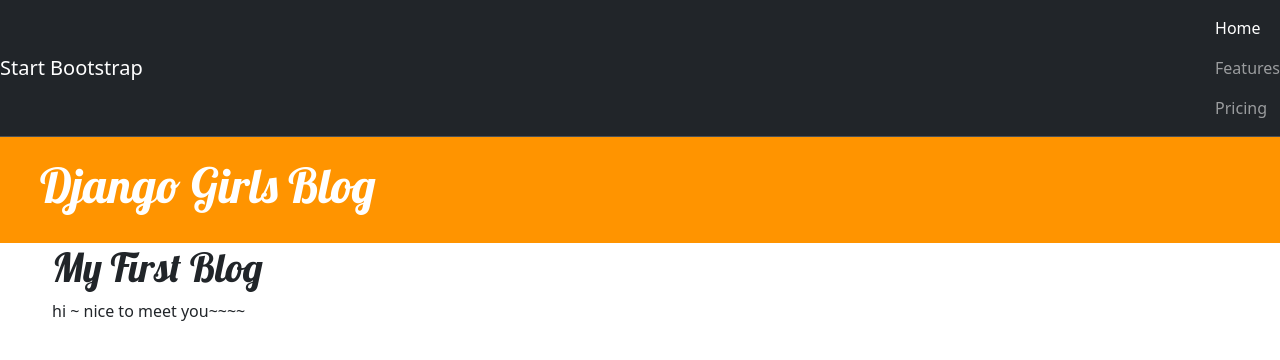
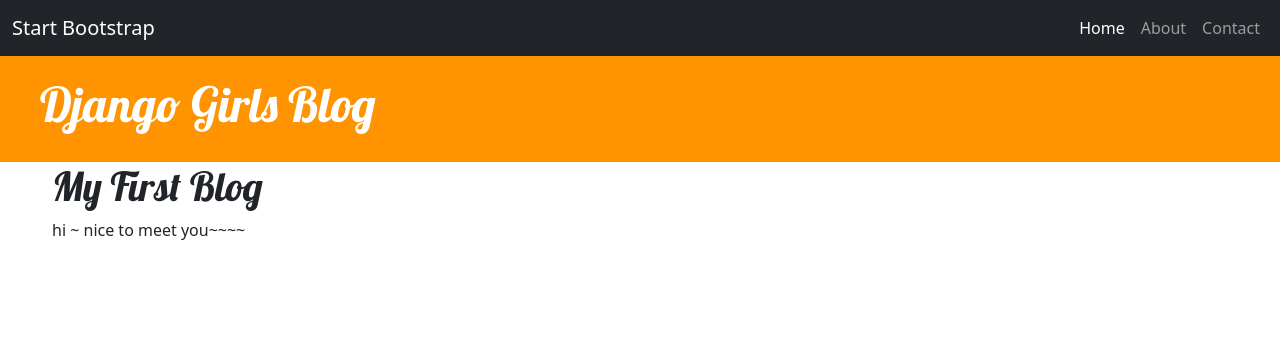
Before and after one commit to eunjinnnn/blog, a Django app: page /post/1/ in a window 1280 px wide. Shown: the top 360 px of the page. Run offline with Django 5.2, Linux system fonts and the light colour scheme; data comes from the database, SQL or seed files in the repository.

Commit message:
navbar final

```diff
--- a/mysite/blog/templates/blog/base.html
+++ b/mysite/blog/templates/blog/base.html
@@ -10,47 +10,29 @@
     </head>
     <body>
         <!-- navbar -->
-        <nav class="navbar bg-dark border-bottom border-body" data-bs-theme="dark">
+        <nav class="navbar navbar-expand-sm bg-dark navbar-dark">
+          <div class="container-fluid">
             <a class="navbar-brand" href="#">Start Bootstrap</a>
-            <ul class="nav justify-content-end">
-              <ul class="navbar-nav" style="display: flex; align-items: baseline;">
-                <li class="nav-item">
-                  <a class="nav-link active" aria-current="page" href="#">Home</a>
-                </li>
-                <li class="nav-item">
-                  <a class="nav-link" href="#">Features</a>
-                </li>
-                <li class="nav-item">
-                  <a class="nav-link" href="#">Pricing</a>
-                </li>
-              </ul>
-            </ul>
-        </nav>
-
-        <!-- <nav class="navbar navbar-expand-lg bg-body-tertiary">
-            <div class="container-fluid">
-            <a class="navbar-brand" href="#">Navbar</a>
             <button class="navbar-toggler" type="button" data-bs-toggle="collapse" data-bs-target="#navbarNavDropdown" aria-controls="navbarNavDropdown" aria-expanded="false" aria-label="Toggle navigation">
               <span class="navbar-toggler-icon"></span>
             </button>
-            <div class="collapse navbar-collapse" id="navbarNavDropdown" >
+            <div class="collapse navbar-collapse justify-content-end" id="navbarNavDropdown" >
               <ul class="nav justify-content-end">
                   <ul class="navbar-nav">
                     <li class="nav-item">
                       <a class="nav-link active" aria-current="page" href="#">Home</a>
                     </li>
                     <li class="nav-item">
-                      <a class="nav-link" href="#">Features</a>
+                      <a class="nav-link" href="#">About</a>
                     </li>
                     <li class="nav-item">
-                      <a class="nav-link" href="#">Pricing</a>
+                      <a class="nav-link" href="#">Contact</a>
                     </li>
                   </ul>
               </ul>
-
             </div>
           </div>
-        </nav> -->
+        </nav>
         <!-- navbar -->
 
 
```
